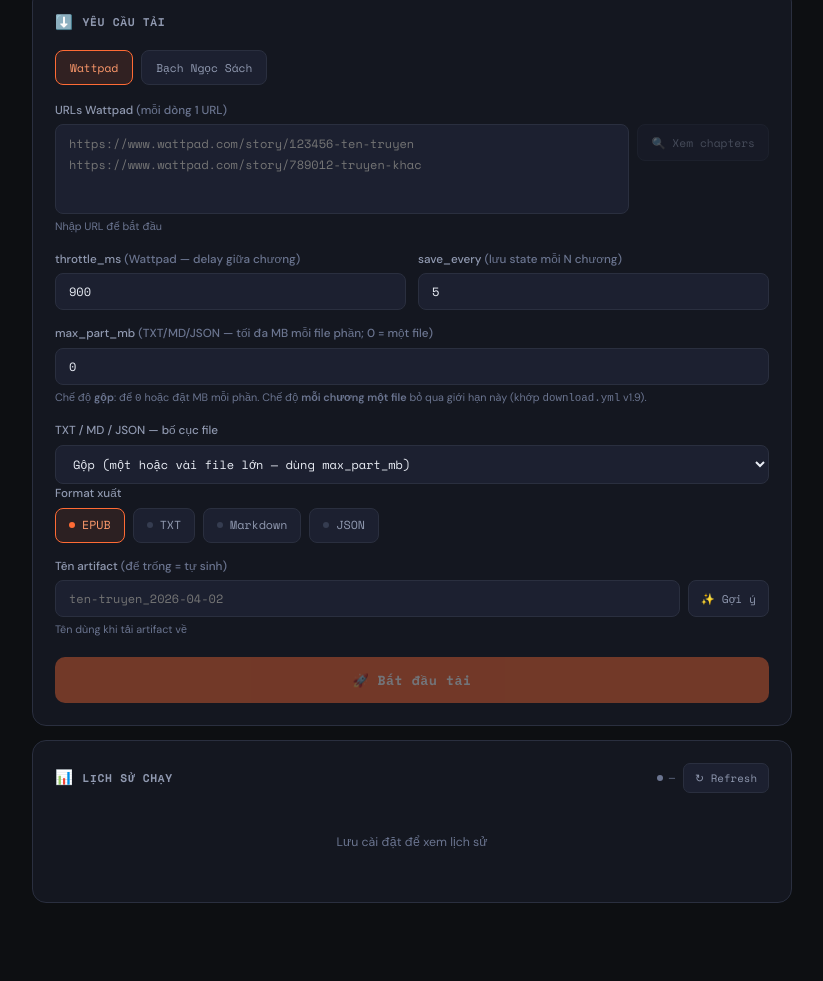
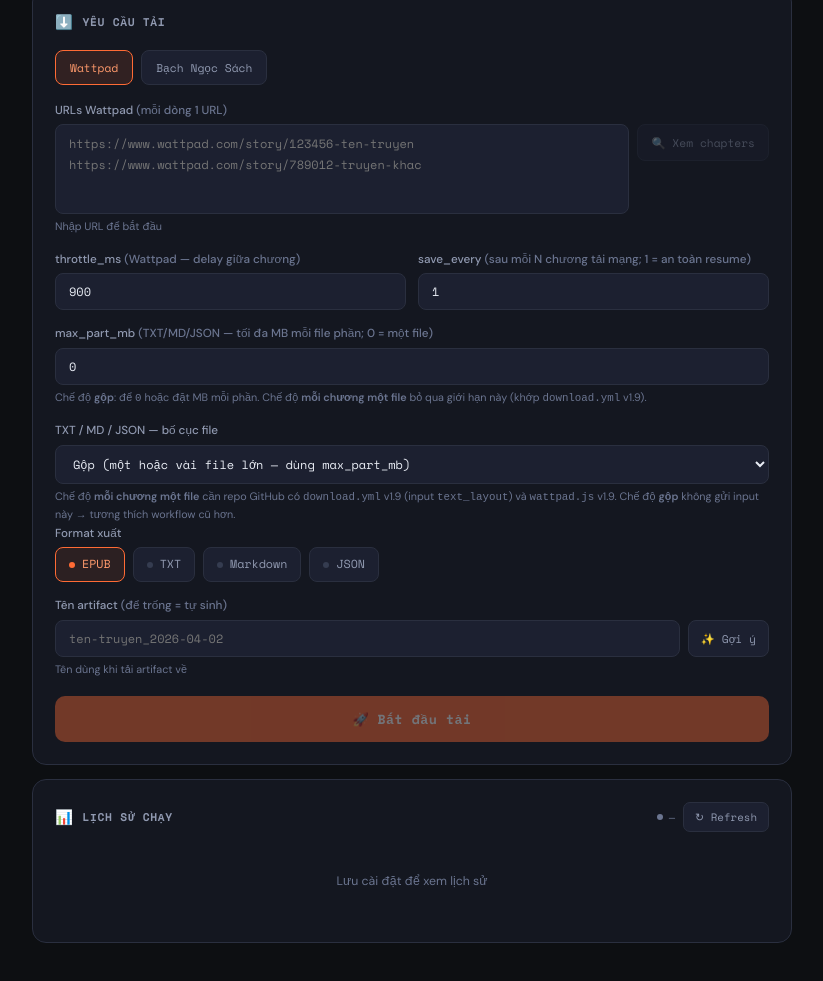
Before and after one commit to mysterious1987-collab/wattpad-downloader, a website: page docs/index.html in a window 1280 px wide. Shown: the part 837-1818 px from the top of the page, without its empty margins (228-1051 px from the left). Drawn offline with nearby package versions, Linux system fonts and the light colour scheme.

Commit message:
Add files via upload

```diff
--- a/docs/index.html
+++ b/docs/index.html
@@ -299,8 +299,8 @@ textarea{min-height:90px;line-height:1.7}
         <input type="text" id="inWpThrottle" value="900" oninput="updateTriggerBtn()"/>
       </div>
       <div class="field">
-        <label>save_every <span style="color:var(--muted)">(lưu state mỗi N chương)</span></label>
-        <input type="text" id="inWpSaveEvery" value="5" oninput="updateTriggerBtn()"/>
+        <label>save_every <span style="color:var(--muted)">(sau mỗi N chương tải mạng; 1 = an toàn resume)</span></label>
+        <input type="text" id="inWpSaveEvery" value="1" oninput="updateTriggerBtn()"/>
       </div>
     </div>
     <div class="field">
@@ -314,6 +314,7 @@ textarea{min-height:90px;line-height:1.7}
         <option value="merged">Gộp (một hoặc vài file lớn — dùng max_part_mb)</option>
         <option value="per_chapter">Mỗi chương một file (thư mục *_txt_chapters / *_md_chapters / *_json_chapters)</option>
       </select>
+      <div class="hint">Chế độ <b>mỗi chương một file</b> cần repo GitHub có <code>download.yml</code> v1.9 (input <code>text_layout</code>) và <code>wattpad.js</code> v1.9. Chế độ <b>gộp</b> không gửi input này → tương thích workflow cũ hơn.</div>
     </div>
     </div>
 
@@ -341,8 +342,8 @@ textarea{min-height:90px;line-height:1.7}
         <input type="text" id="inBnsThrottle" value="900" oninput="updateTriggerBtn()"/>
       </div>
       <div class="field">
-        <label>save_every <span style="color:var(--muted)">(lưu state mỗi N chương)</span></label>
-        <input type="text" id="inBnsSaveEvery" value="5" oninput="updateTriggerBtn()"/>
+        <label>save_every <span style="color:var(--muted)">(sau mỗi N chương tải mạng)</span></label>
+        <input type="text" id="inBnsSaveEvery" value="1" oninput="updateTriggerBtn()"/>
       </div>
     </div>
     </div>
@@ -414,7 +415,7 @@ const S = {
   updateSetupStatus();
   setSource(localStorage.getItem('dl_source') === 'bns' ? 'bns' : 'wattpad');
   document.getElementById('inWpThrottle').value = localStorage.getItem('wp_throttle_ms') || '900';
-  document.getElementById('inWpSaveEvery').value = localStorage.getItem('wp_save_every') || '5';
+  document.getElementById('inWpSaveEvery').value = localStorage.getItem('wp_save_every') || '1';
   document.getElementById('inWpMaxPartMb').value = localStorage.getItem('wp_max_part_mb') ?? '0';
   const tl = localStorage.getItem('wp_text_layout');
   if (tl === 'per_chapter') document.getElementById('inWpTextLayout').value = 'per_chapter';
@@ -1011,7 +1012,8 @@ async function triggerWorkflow(){
     localStorage.setItem('wp_max_part_mb', document.getElementById('inWpMaxPartMb').value.trim() || '0');
     const text_layout = document.getElementById('inWpTextLayout').value;
     localStorage.setItem('wp_text_layout', text_layout);
-    const inputs = { format: fmtStr, urls: urls.join('\n'), artifact_name: artName, throttle_ms, save_every, max_part_mb, text_layout };
+    const inputs = { format: fmtStr, urls: urls.join('\n'), artifact_name: artName, throttle_ms, save_every, max_part_mb };
+    if (text_layout === 'per_chapter') inputs.text_layout = text_layout;
     if(chaptersMap) inputs.chapters_map = chaptersMap;
 
     const res = await ghApi(`/repos/${S.owner}/${S.repo}/actions/workflows/download.yml/dispatches`,{
```
